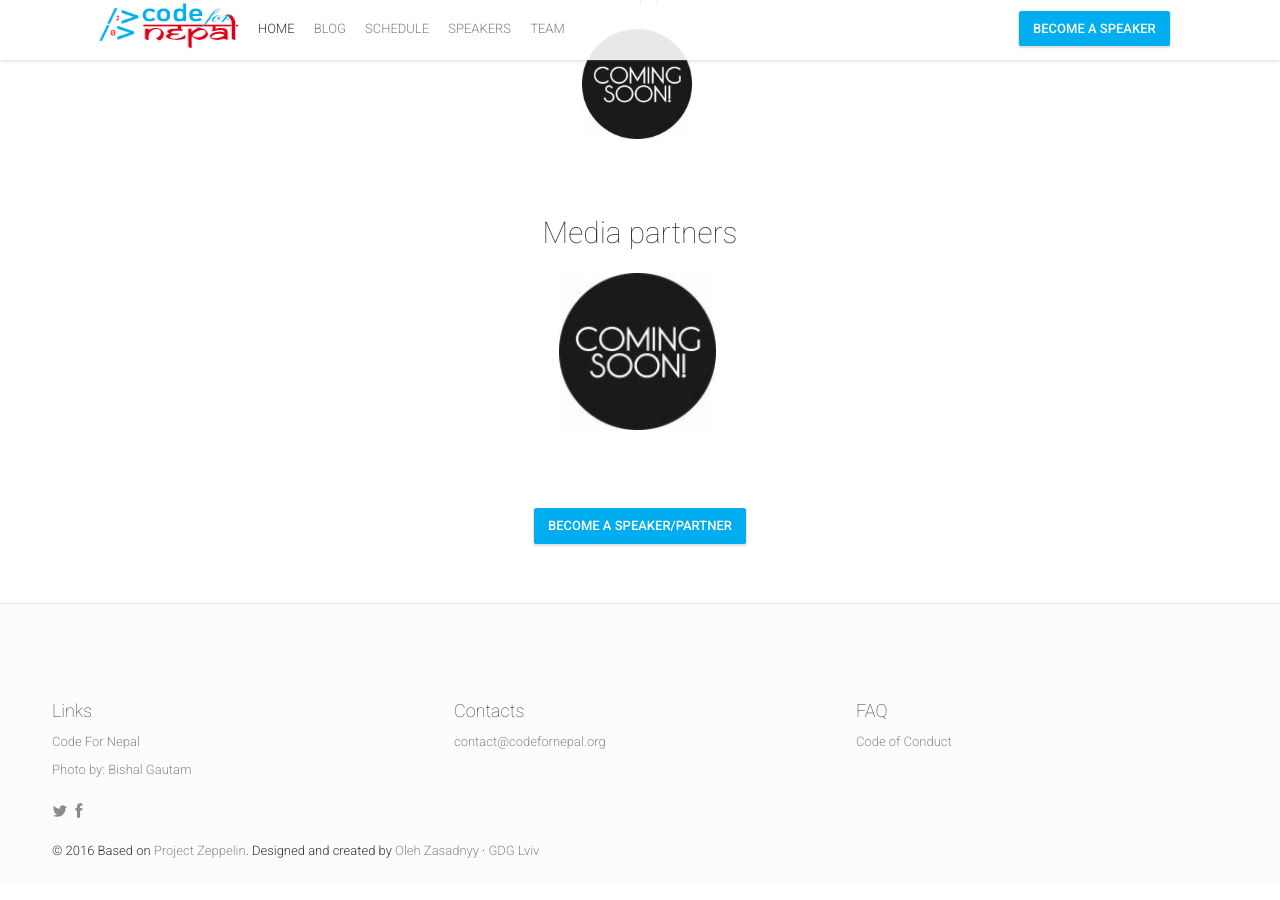
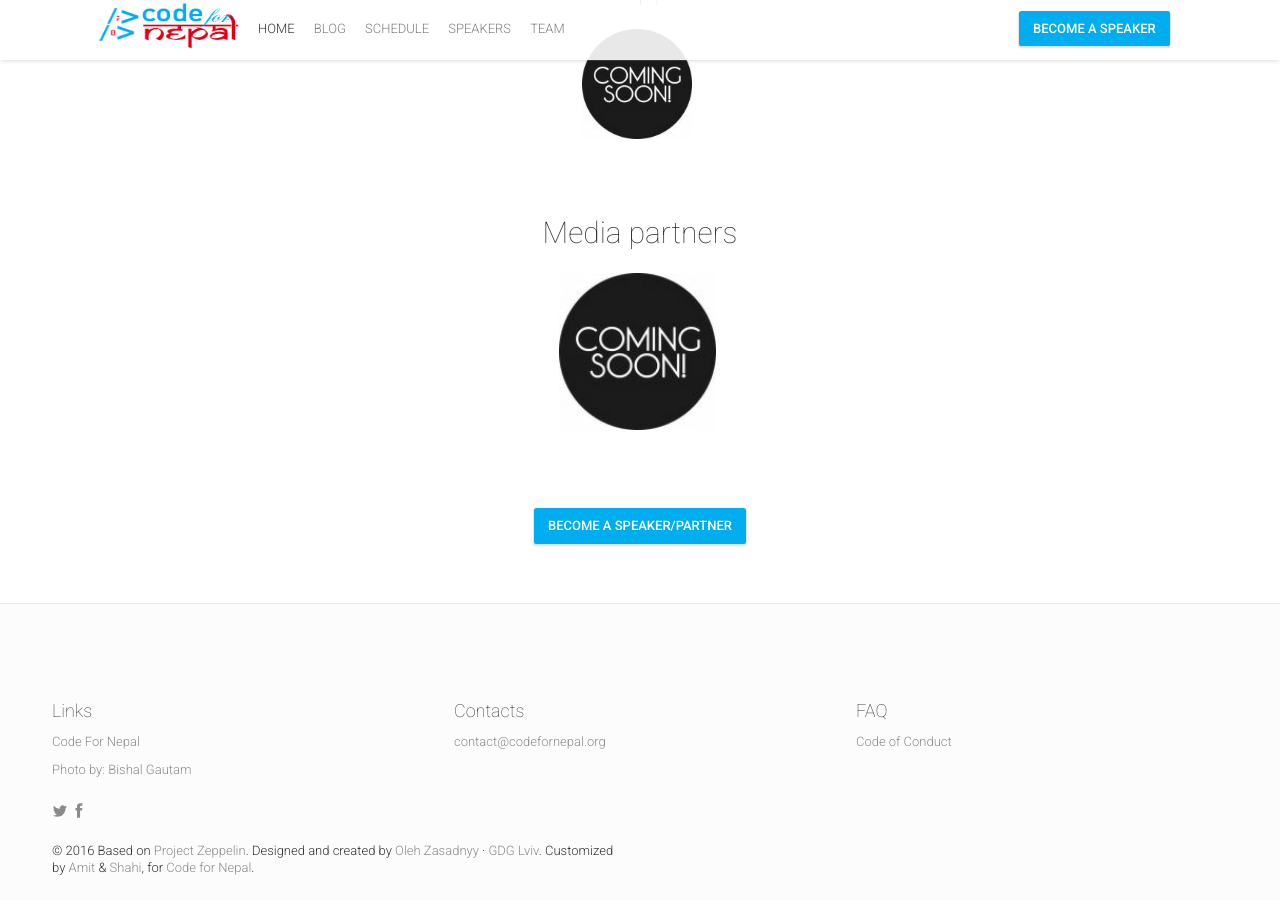
Before and after one commit to ravinepal/visitjanakpur, a Jekyll site: the page built from index.html, in a window 1280 px wide and 900 px high, scrolled down 4407 px. Built offline with Jekyll 4.4.1, drawn with Linux system fonts in a browser that asks for light colours; nearby versions of some CDN libraries; comment, search, counter and statistics services are not loaded.

Commit message:
Add credits in footer

```diff
--- a/_includes/footer.html
+++ b/_includes/footer.html
@@ -38,7 +38,7 @@
 		<!-- Please don't delete this line-->
 		<div class="col-md-6">
 			<p class="copyright">
-				&copy; 2016 Based on <a href="https://github.com/gdg-x/zeppelin" target="_blank">Project Zeppelin</a>. Designed and created by <a href="https://plus.google.com/+OlehZasadnyy/about" target="_blank">Oleh Zasadnyy</a> &middot; <a href="http://lviv.gdg.org.ua" target="_blank">GDG Lviv</a>
+				&copy; 2016 Based on <a href="https://github.com/gdg-x/zeppelin" target="_blank">Project Zeppelin</a>. Designed and created by <a href="https://plus.google.com/+OlehZasadnyy/about" target="_blank">Oleh Zasadnyy</a> &middot; <a href="http://lviv.gdg.org.ua" target="_blank">GDG Lviv</a>. Customized by <a href="http://codefornepal.org/staff/amit-chaudhary/" target="_blank">Amit</a> & <a href="http://codefornepal.org/staff/shashi-adhikari/" target="_blank">Shahi</a>, for <a href="http://codefornepal.org" target="_blank">Code for Nepal</a>.
 			</p>
 		</div>
 	</div>
```
